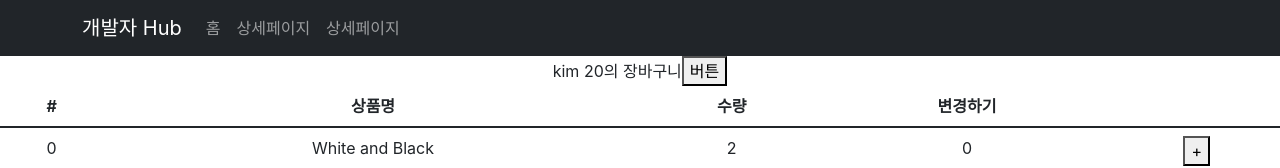
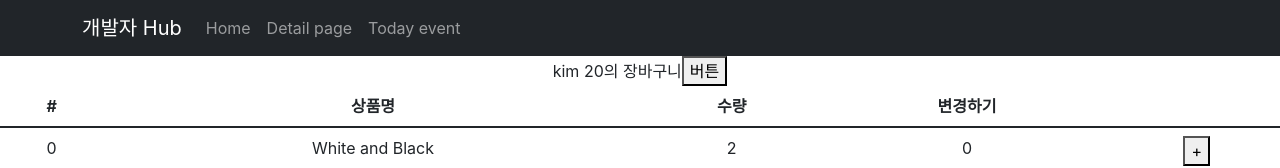
Before and after one commit to 1day2coffee/react-shopping-mall, a React (Create React App) app: page /cart in a window 1280 px wide. Shown: the top 168 px of the page. Built offline with nearby package versions, Linux system fonts and the light colour scheme.

Commit message:
Update page name

```diff
--- a/src/App.js
+++ b/src/App.js
@@ -25,9 +25,9 @@ function App() {
         <Container>
           <Navbar.Brand href="#home">개발자 Hub</Navbar.Brand>
           <Nav className="me-auto">
-            <Nav.Link onClick={() => { navigate('/') }}>홈</Nav.Link>
-            <Nav.Link onClick={() => { navigate('/detail') }} >상세페이지</Nav.Link>
-            <Nav.Link onClick={() => { navigate('/event') }} >상세페이지</Nav.Link>
+            <Nav.Link onClick={() => { navigate('/') }}>Home</Nav.Link>
+            <Nav.Link onClick={() => { navigate('/detail') }} >Detail page</Nav.Link>
+            <Nav.Link onClick={() => { navigate('/event') }} >Today event</Nav.Link>
           </Nav>
         </Container>
       </Navbar>
```
